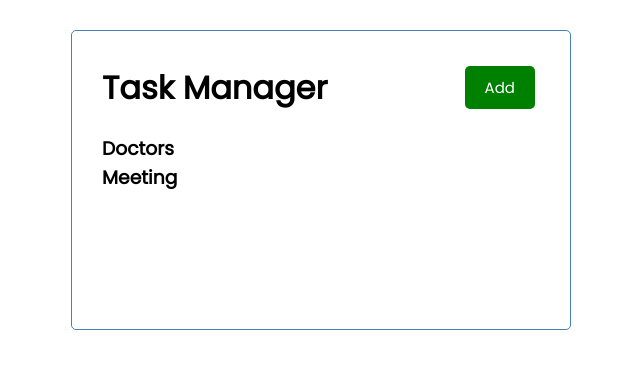
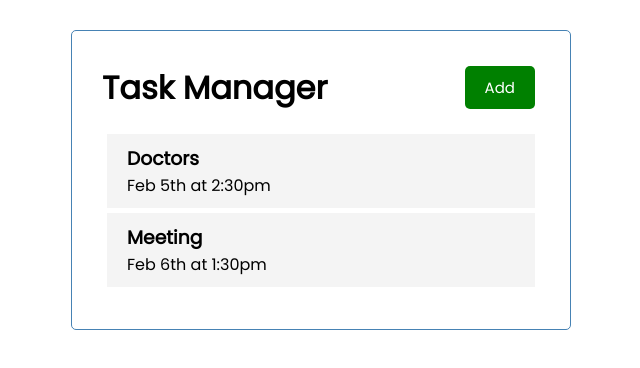
Before and after one commit to jonnyabrams/react-task-manager, a React (Create React App) app: page / in a window 1280 px wide. Shown: the top 368 px of the page, without its empty margins (319-959 px from the left). Built offline with nearby package versions, Linux system fonts and the light colour scheme.

Commit message:
Install React Icons

```diff
--- a/package.json
+++ b/package.json
@@ -8,6 +8,7 @@
     "@testing-library/user-event": "^13.5.0",
     "react": "^18.1.0",
     "react-dom": "^18.1.0",
+    "react-icons": "^4.3.1",
     "react-scripts": "5.0.1",
     "web-vitals": "^2.1.4"
   },
--- a/src/components/Task.js
+++ b/src/components/Task.js
@@ -1,7 +1,8 @@
-const Task = () => {
+const Task = ({ task }) => {
   return (
     <div className='task'>
-      <h3>My Task</h3>
+      <h3>{task.text}</h3>
+      <p>{task.day}</p>
     </div>
   )
 }
--- a/src/components/Tasks.js
+++ b/src/components/Tasks.js
@@ -1,8 +1,10 @@
+import Task from './Task'
+
 const Tasks = ({ tasks }) => {
   return (
     <>
       {tasks.map((task) => (
-        <h3 key={task.id}>{task.text}</h3>
+        <Task key={task.id} task={task} />
       ))}
     </>
   )
```
Also changed, not shown: 1 other file (tests, documents, lock files or other folders).
